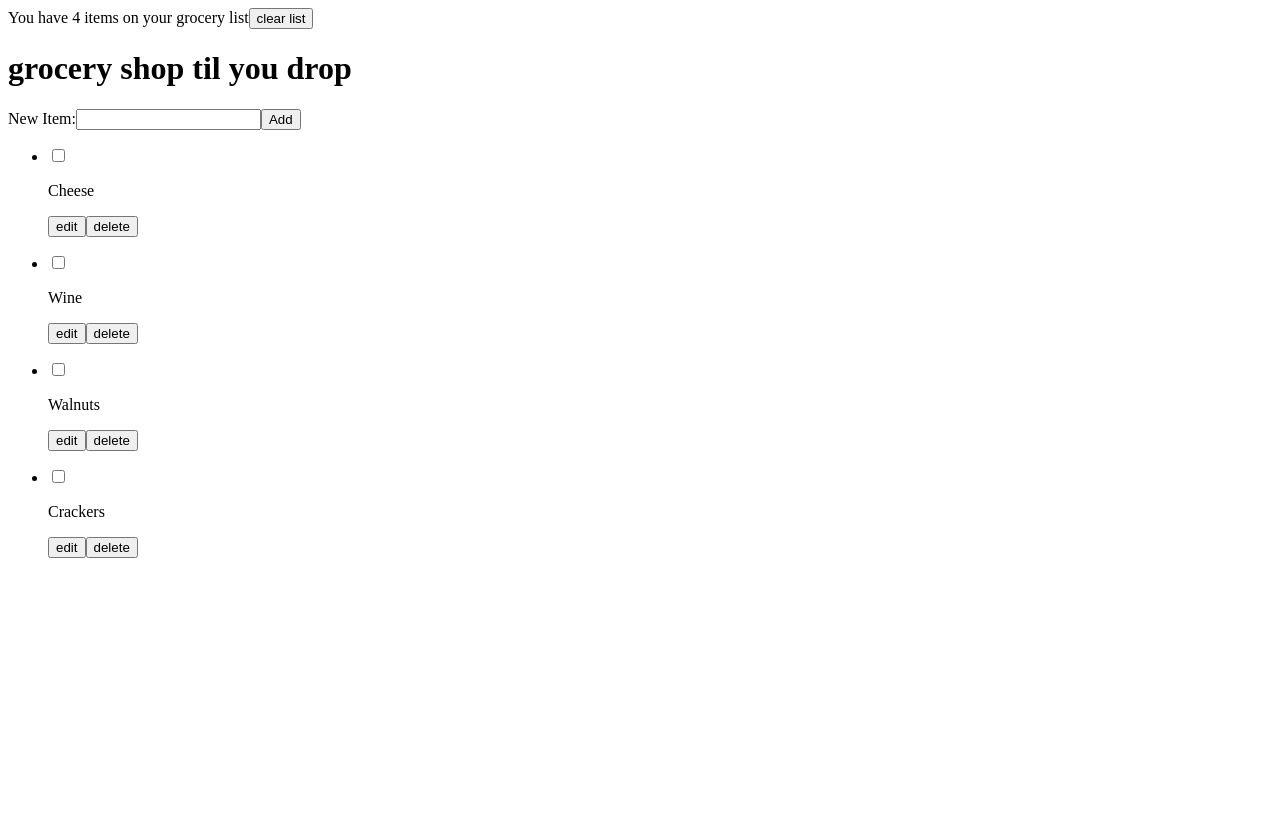
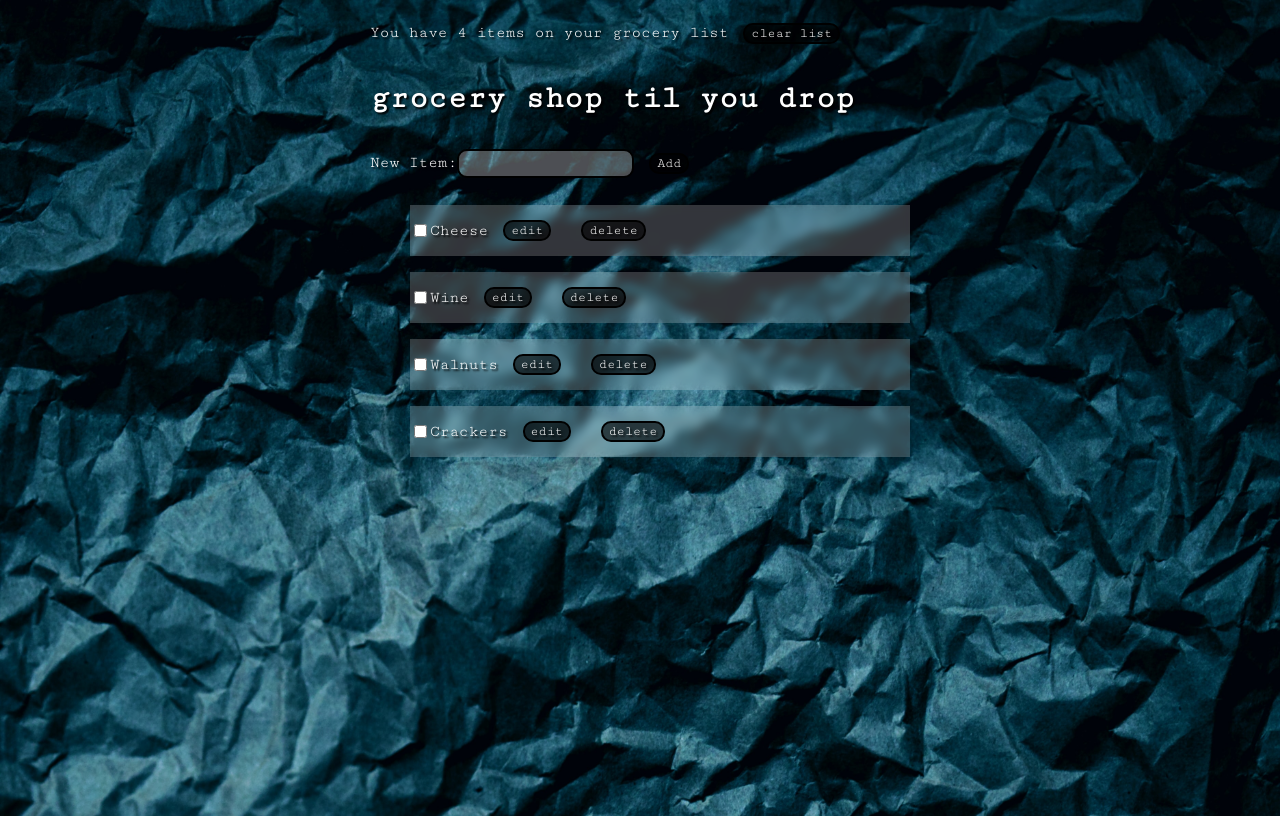
Before and after one commit to baileykue/shopping-list, a React app: page / in a window 1280 px wide. Built offline with nearby package versions, Linux system fonts and the light colour scheme.

Commit message:
added minimal syling

```diff
--- /dev/null
+++ b/src/App.css
@@ -0,0 +1,39 @@
+@import url('https://fonts.googleapis.com/css2?family=Cutive+Mono&display=swap');
+
+* {
+  font-family: 'Cutive Mono', monospace;
+  color: white;
+  text-shadow: 2px 2px 2px black;
+}
+
+body {
+  background-image: url('./crumpled.jpg');
+  height: 100vh;
+  background-size: cover;
+  display: flex;
+  flex-direction: column;
+  align-items: center;
+}
+
+button {
+  border: 2px solid black;
+  border-radius: 10px;
+  margin: 15px;
+  background-color: rgba(0, 0, 0, 0.6);
+}
+
+input {
+  border: 2px solid black;
+  border-radius: 10px;
+  padding: 5px;
+  background-color: rgba(255, 255, 255, 0.3);
+}
+
+li {
+  display: flex;
+  flex-direction: row;
+  width: 500px;
+  align-items: center;
+  backdrop-filter: blur(5px);
+  background-color: rgba(255, 255, 255, 0.2);
+}
--- a/src/App.jsx
+++ b/src/App.jsx
@@ -1,6 +1,8 @@
 import Header from './components/Header';
 import { ItemProvider } from './context/ItemContext';
 import Grocery from './views/Grocery';
+
+import styles from './App.css';
 
 export default function App() {
   return (
```
Also changed, not shown: src/crumpled.jpg (added).
